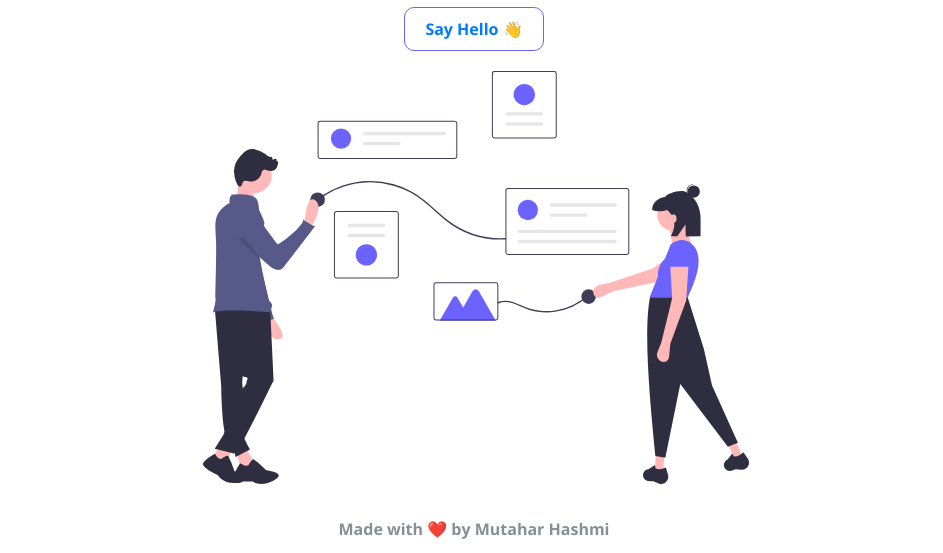
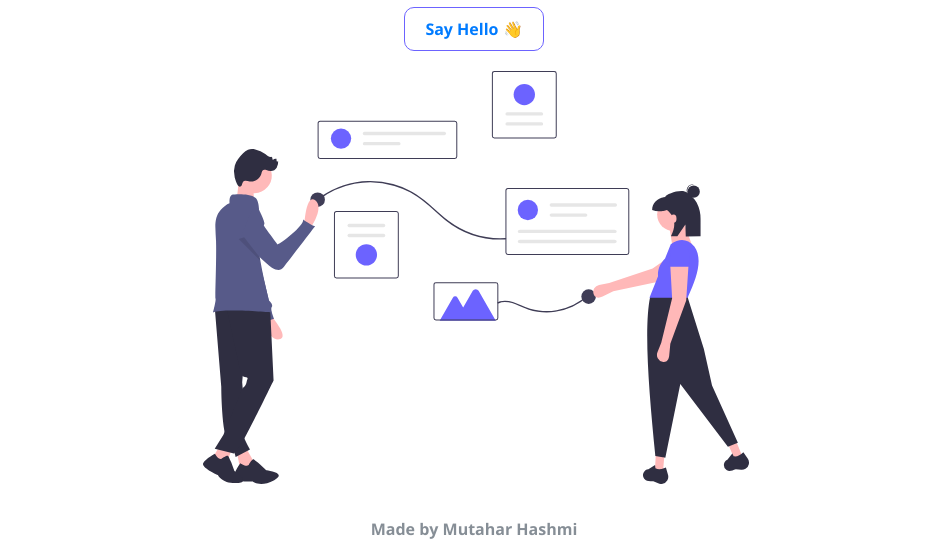
Before and after one commit to Mutahar456/Personal_Portfolio, a plain HTML site: page contact.html in a window 1280 px wide. Shown: the part 558-1111 px from the top of the page, without its empty margins (166-1109 px from the left). Drawn offline with nearby package versions, Linux system fonts and the light colour scheme; a web font is replaced by a local one.

Commit message:
Update contact.html
contact updated final

```diff
--- a/contact.html
+++ b/contact.html
@@ -84,6 +84,6 @@
         </div>
         </div>
     </section>
-    <footer class=footer>Made with ❤️ by Mutahar Hashmi </footer>
+    <footer class=footer>Made  by Mutahar Hashmi </footer>
     </body>
     </html>
```
